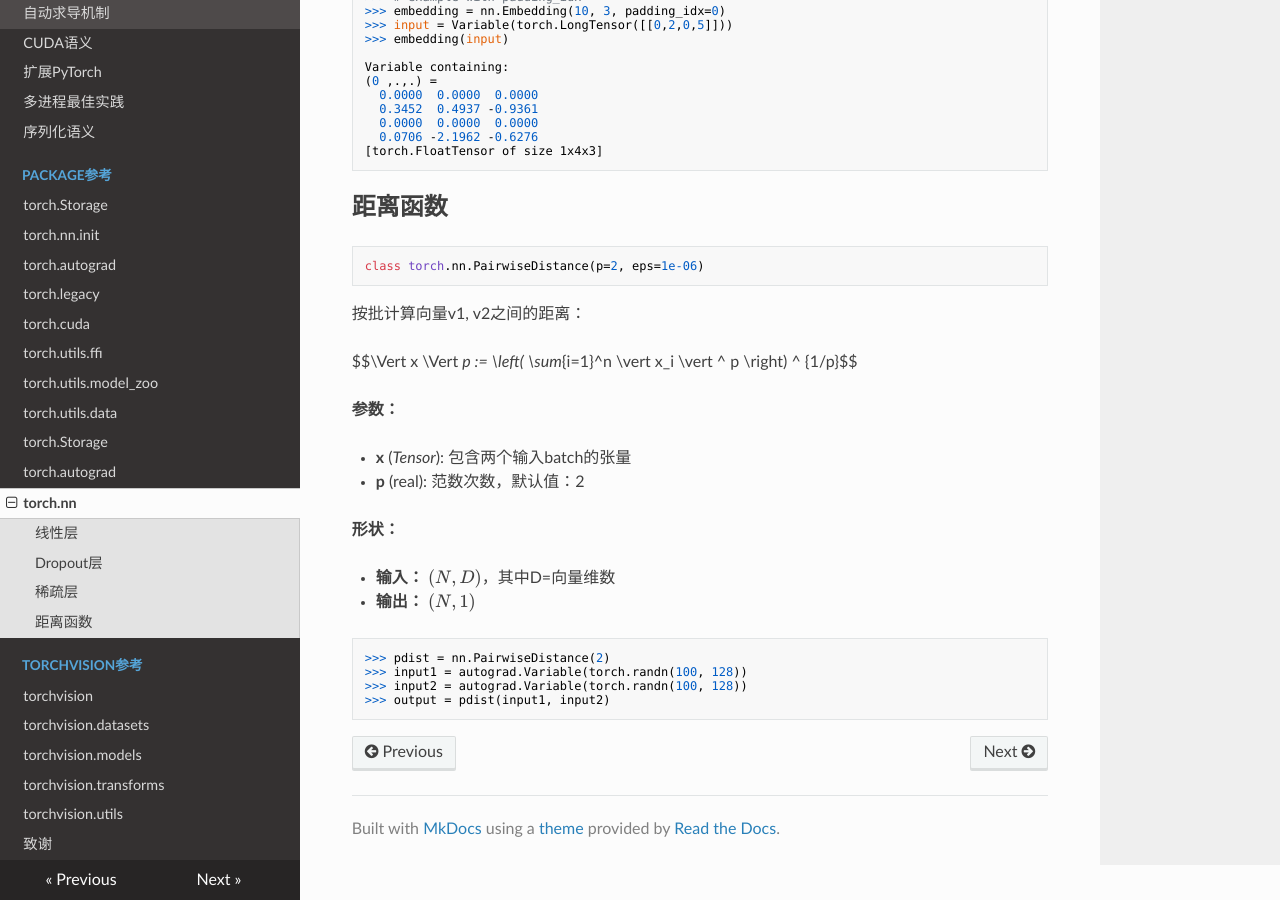
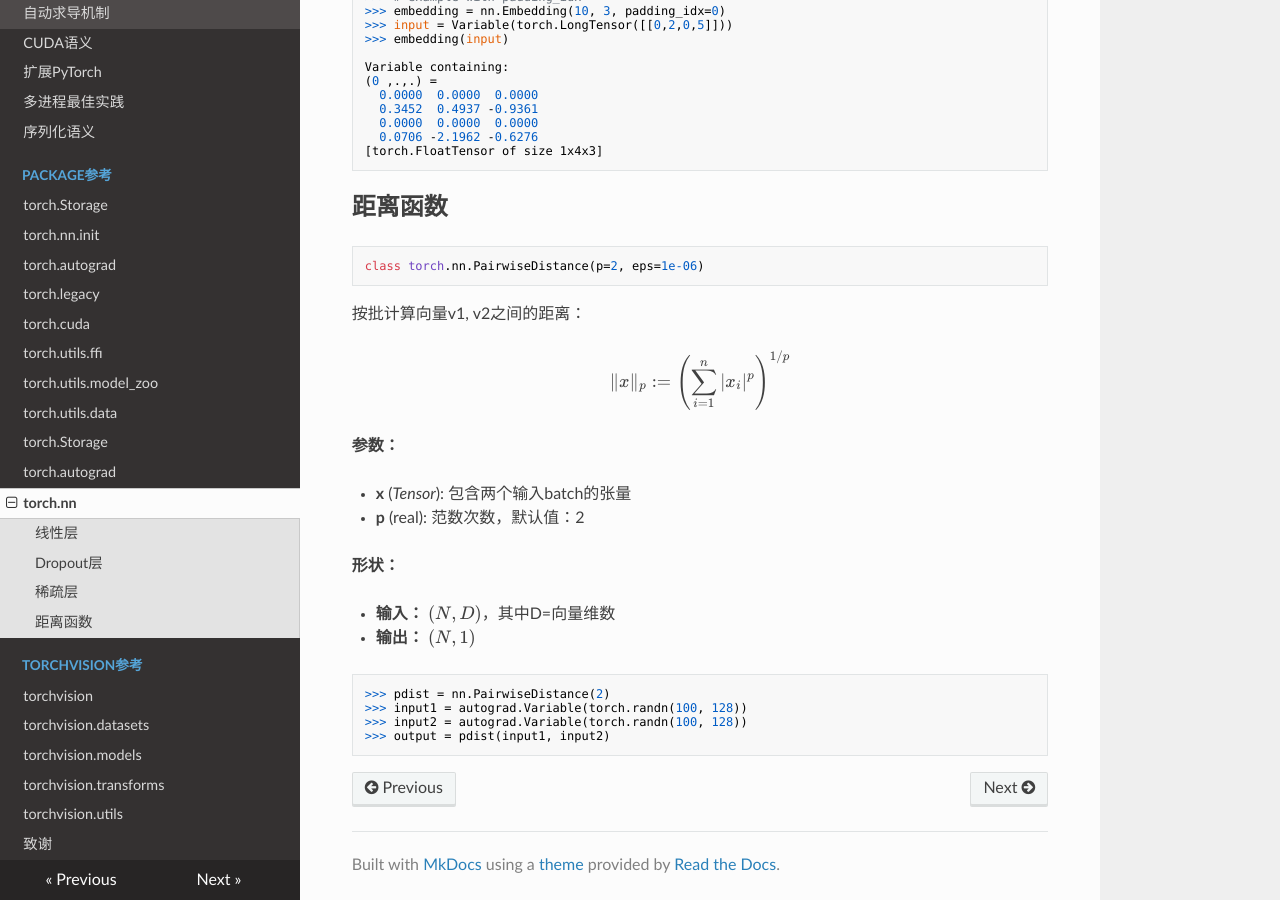
Before and after one commit to awfssv/pytorch-cn, an MkDocs documentation site: the page built from docs/package_references/nn.md, in a window 1280 px wide and 900 px high, scrolled down 3701 px. Built offline with MkDocs 1.6.1, drawn with Linux system fonts in a browser that asks for light colours; nearby versions of some CDN libraries; formulas are drawn with MathJax 3; old or Windows-style settings are respelled for this version of MkDocs.

Commit message:
fix formula

```diff
--- a/docs/package_references/nn.md
+++ b/docs/package_references/nn.md
@@ -190,7 +190,7 @@ class torch.nn.PairwiseDistance(p=2, eps=1e-06)
 按批计算向量v1, v2之间的距离：
 
 
-$$\Vert x \Vert _p := \left( \sum_{i=1}^n  \vert x_i \vert ^ p \right) ^ {1/p}$$
+$$\Vert x \Vert _p := \left( \sum\_{i=1}^n  \vert x_i \vert ^ p \right) ^ {1/p}$$
 
 
 **参数：**
```
Also changed, not shown: docs/index.md (+1 -1 lines).
